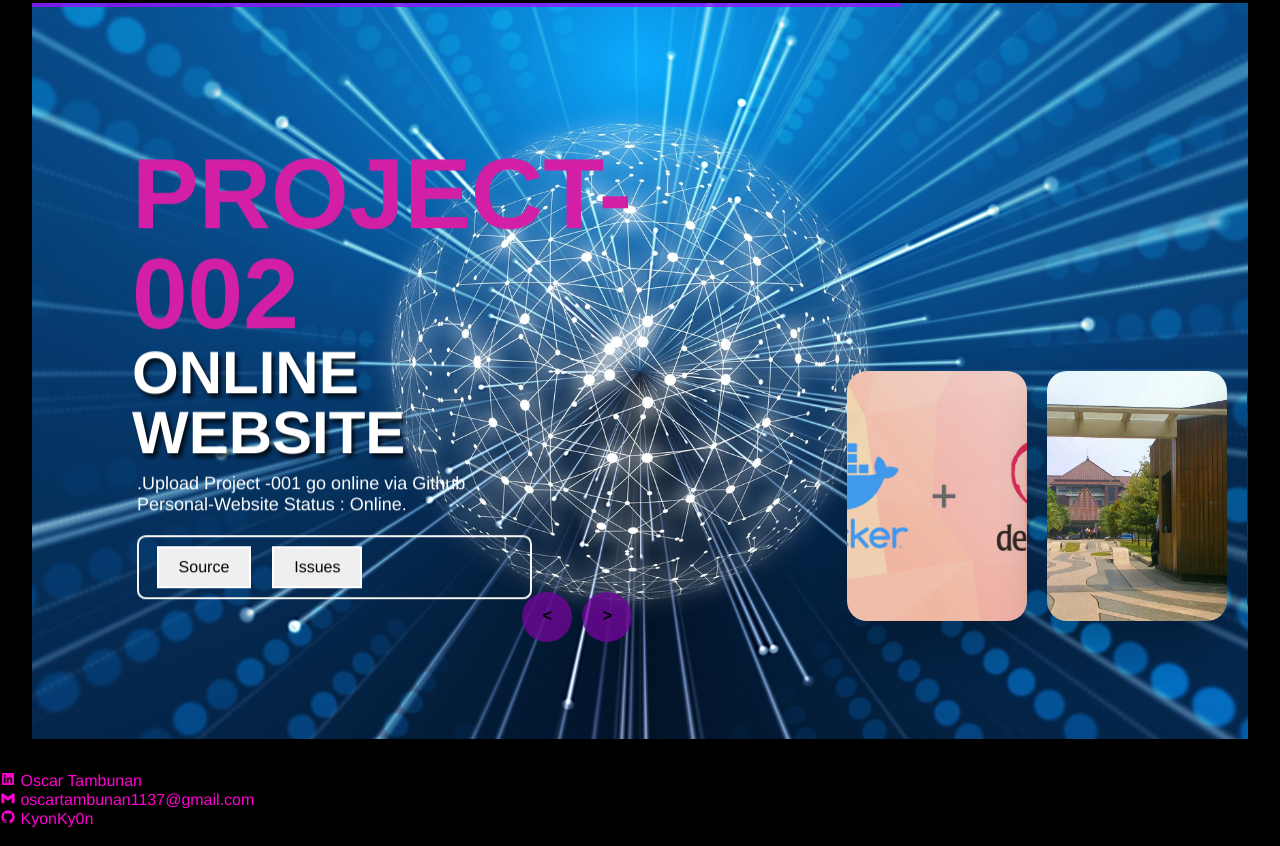
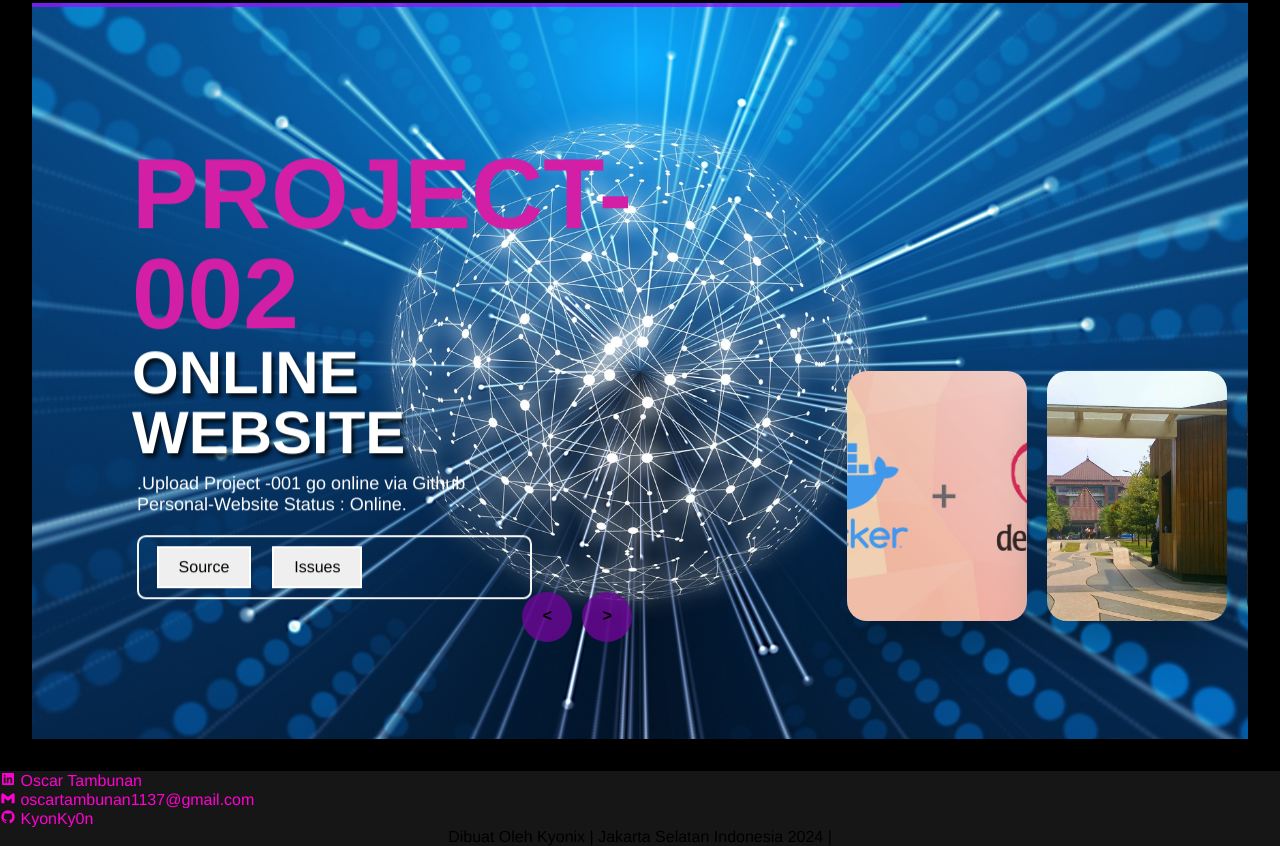
Before and after one commit to KyonKyon0/Portofolio-Website, a plain HTML site: page index.html in a window 1280 px wide. Shown: the part 2483-3329 px from the top of the page. Drawn offline with nearby package versions, Linux system fonts and the light colour scheme.

Commit message:
Update style.css
Major Update 1.01.24

```diff
--- a/style.css
+++ b/style.css
@@ -16,7 +16,7 @@
 
 body{
     min-height: 100vh;
-    background-color: black;
+    background-color: rgb(22, 22, 22);
 }
 
 nav{
@@ -464,6 +464,9 @@ section{
 
 /* Carousel */
 
+.col-right{
+    text-align: center;
+}
 
 
 
```
